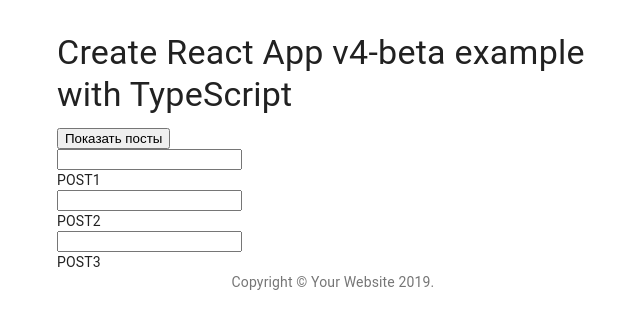
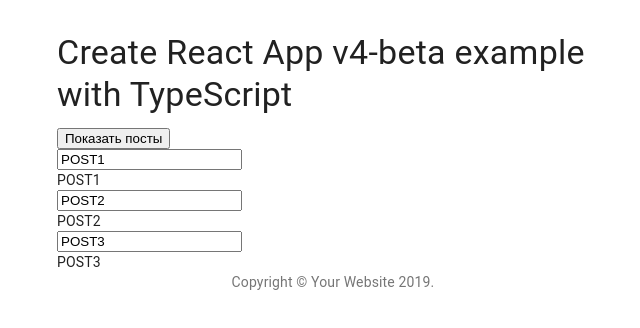
Before and after one commit to saver89/react-blog, a React (Create React App) app: page / in a window 1280 px wide. Both pictures are taken after a click on the button "Показать посты". Shown: the top 328 px of the page, without its empty margins (307-947 px from the left). Built offline with nearby package versions, Linux system fonts and the light colour scheme.

Commit message:
bind input field with post title, remove Person refence

```diff
--- a/src/App.tsx
+++ b/src/App.tsx
@@ -3,7 +3,7 @@
 import Typography from '@material-ui/core/Typography';
 import Box from '@material-ui/core/Box';
 import Link from '@material-ui/core/Link';
-import Person from './components/Post';
+import Post from './components/Post';
 
 function Copyright() {
   return (
@@ -52,7 +52,7 @@
     displayPosts = (
       <div>
         {posts.map((post, index) => {
-          return <Person
+          return <Post
             changed={(event: any) => postEditedHandler(event, post.id)}
             click={() => detelePostHandler(index)}
             key={post.id}
--- a/src/components/Post.tsx
+++ b/src/components/Post.tsx
@@ -9,7 +9,7 @@
 
 export default function Post(props: post) {
     return <div>
-        <input type="text" onChange={(event) => props.changed(event)} />
+        <input type="text" onChange={(event) => props.changed(event)} value={props.title}/>
         <div onClick={() => { props.click() }}>{props.title}</div>
         </div>;
 }
```
